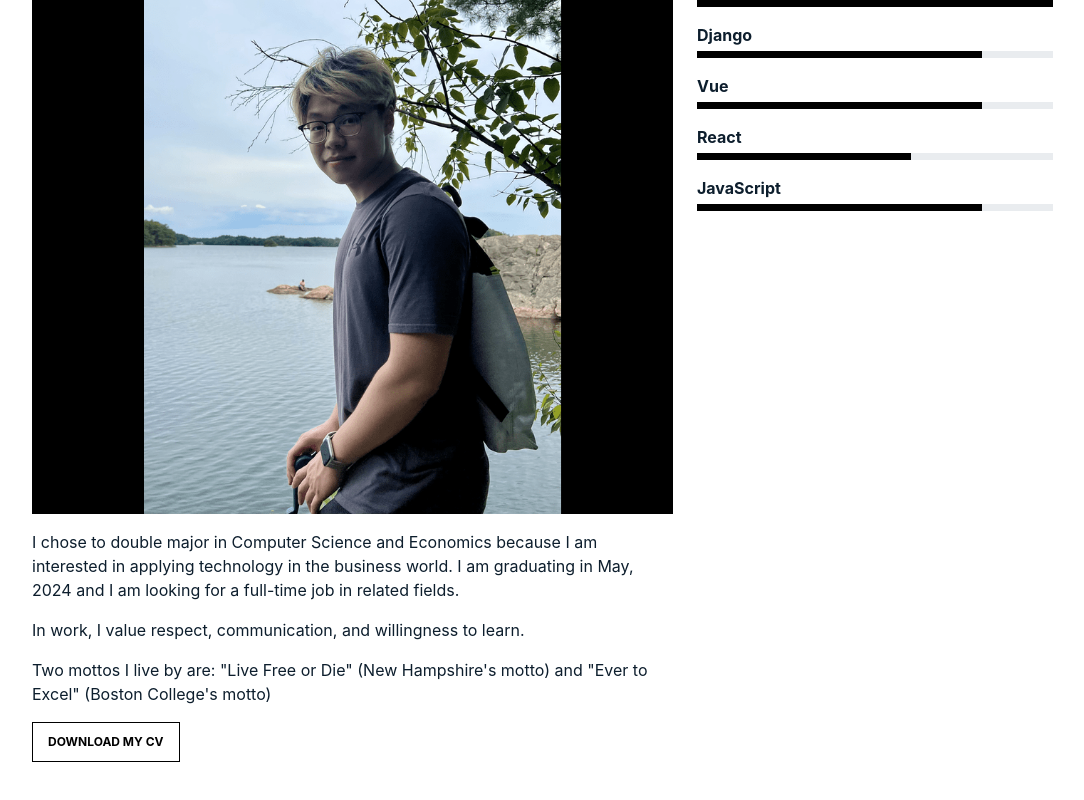
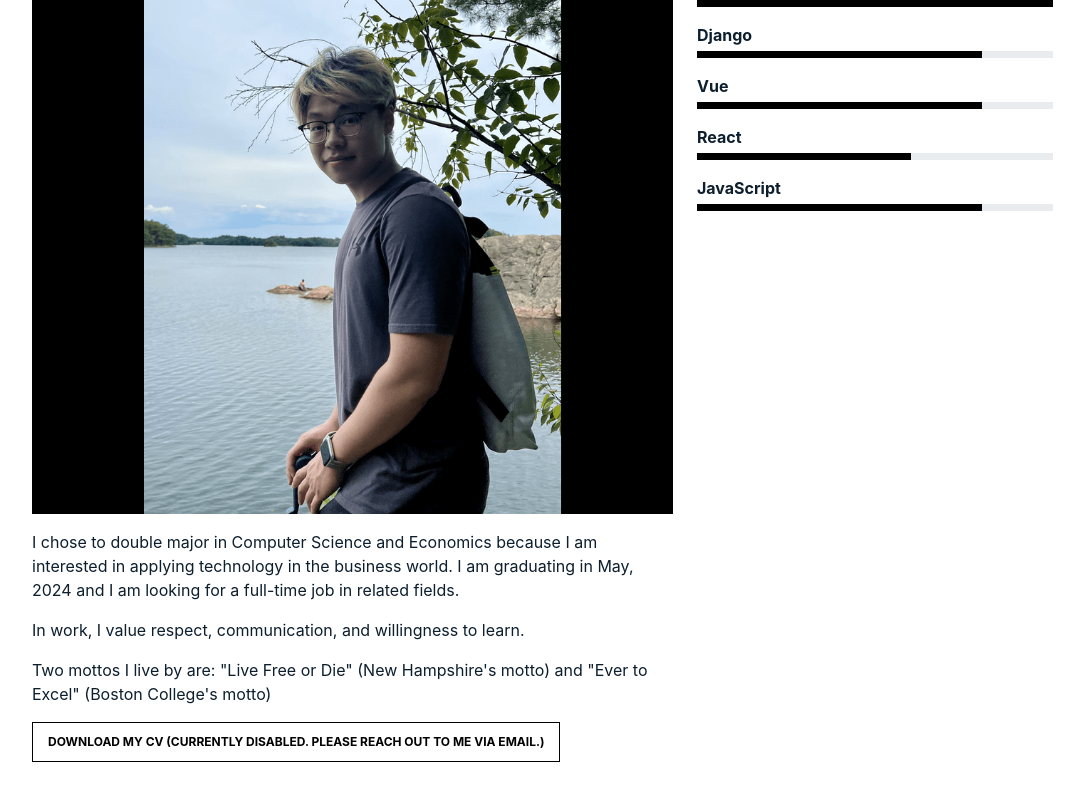
Before and after one commit to lelyu/About-Me, a React (Create React App) app in the folder about_me_react/: page /about in a window 1280 px wide. Shown: the part 491-1291 px from the top of the page, without its empty margins (50-1134 px from the left). Built offline with nearby package versions, Linux system fonts and the light colour scheme; what outlayer would draw is missing.

Commit message:
hid resume information

```diff
--- a/about_me_react/src/components/AboutMePage.js
+++ b/about_me_react/src/components/AboutMePage.js
@@ -144,9 +144,10 @@ const AboutMePage = () => {
 
 								<p>
 									<a
-										href="https://drive.google.com/file/d/18Lj6OQrH3xquFdsMIFqP4bNLmeVWsQQO/view?usp=sharing"
+										href="https://drive.google.com"
 										className="readmore">
-										Download my CV
+										Download my CV (Currently Disabled.
+										Please reach out to me via email.)
 									</a>
 								</p>
 							</div>
```
